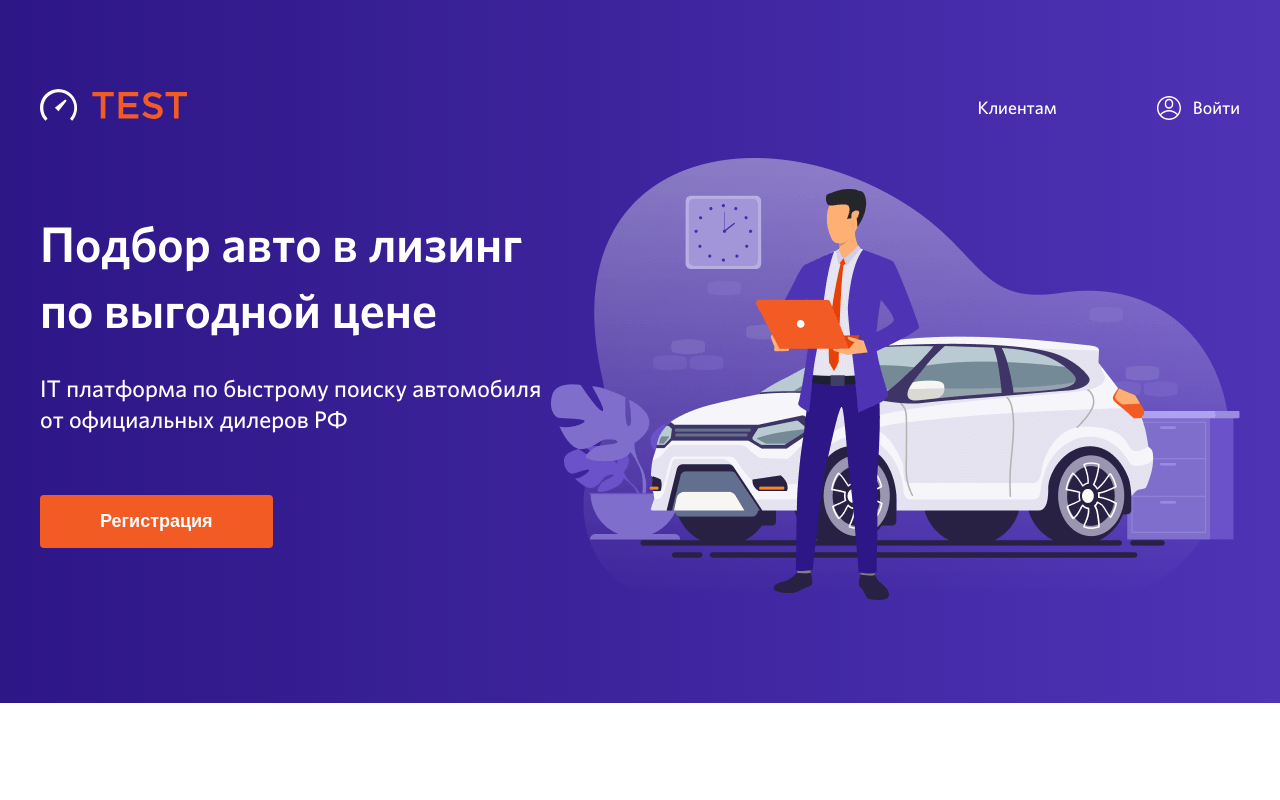
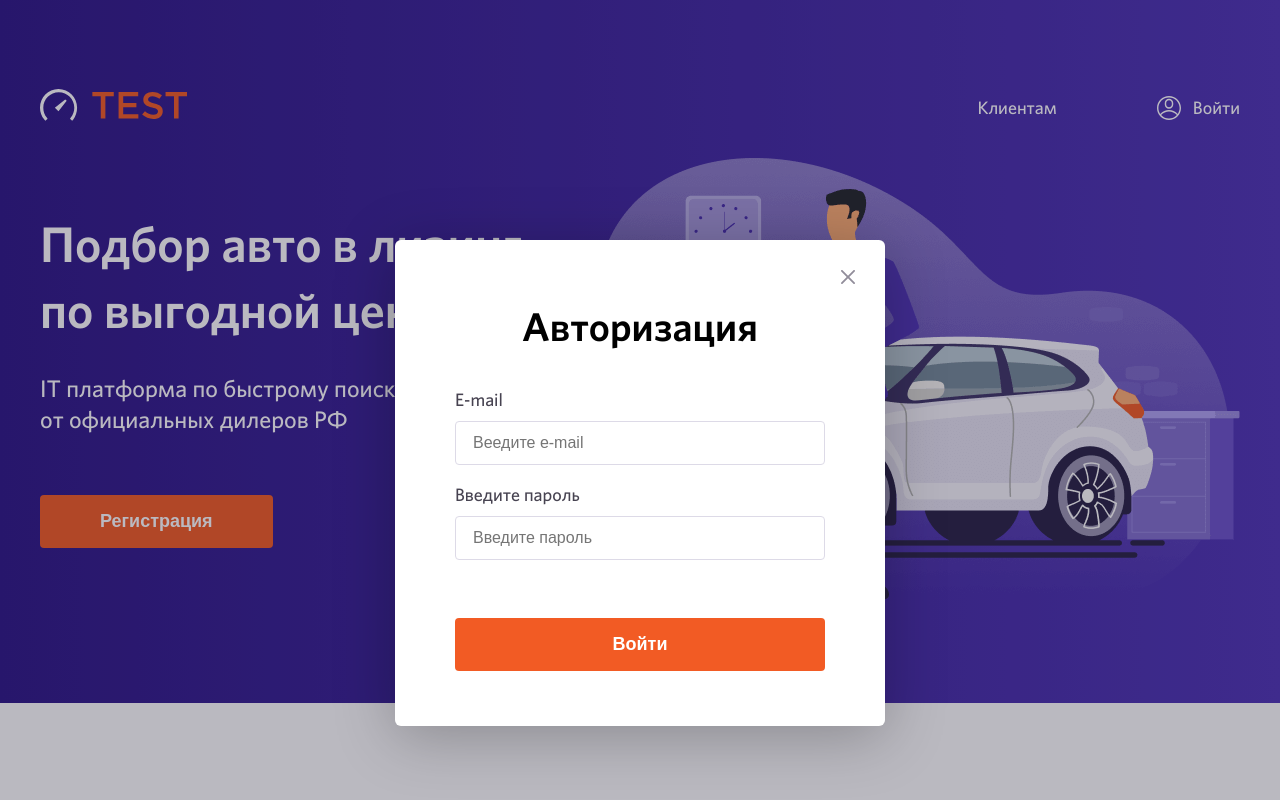
Before and after one commit to ok-webdev/mediaworks-test-task, a plain HTML site: page index.html in a window 1280 px wide. Both pictures are taken after a click on the link "Войти". Shown: the top 800 px of the page. Drawn offline with Linux system fonts and the light colour scheme.

Commit message:
add modal

```diff
--- a/index.html
+++ b/index.html
@@ -40,6 +40,7 @@
           </div>
           <!-- /.hero__usp -->
           <img
+            class="hero__image"
             src="assets/images/hero-image.png"
             alt="Продавец и автомобиль на фоне"
           />
@@ -110,7 +111,11 @@
                   отправки документов.
                 </p>
               </div>
-              <img src="assets/images/chat-image.svg" alt="Человек в окружении сообщений" class="advantages__image" />
+              <img
+                src="assets/images/chat-image.svg"
+                alt="Человек в окружении сообщений"
+                class="advantages__image"
+              />
             </div>
             <!-- /.advantages__card -->
           </div>
@@ -124,8 +129,10 @@
     <section class="register">
       <div class="container">
         <div class="register__content">
-          <h2 class="title title_h2 title_light">
-            Регистрируйся и получай <br> актуальные запросы на автомобили <br> от заинтересованных клиентов
+          <h2 class="title title_h2 title_h2_smaller title_light">
+            Регистрируйся и получай <br />
+            актуальные запросы на автомобили <br />
+            от заинтересованных клиентов
           </h2>
           <button class="btn btn_margin">Регистрация</button>
         </div>
@@ -134,5 +141,36 @@
       <!-- /.container -->
     </section>
     <!-- /.register -->
+    <div class="backdrop"></div>
+    <!-- /.backdrop -->
+    <div class="modal">
+      <h2 class="title title_h2 title_center">Авторизация</h2>
+      <form class="modal__form">
+        <label for="email" class="modal__form-label">E-mail</label>
+        <input
+          type="email"
+          class="modal__form-input"
+          id="email"
+          name="email"
+          placeholder="Веедите e-mail"
+          required
+        />
+        <label for="password" class="modal__form-label">Введите пароль</label>
+        <input
+          type="text"
+          class="modal__form-input"
+          id="password"
+          name="password"
+          placeholder="Введите пароль"
+          required
+        />
+        <button class="btn btn_margin">Войти</button>
+      </form>
+      <button class="modal__close">
+        <img src="assets/icons/icon-close.svg" alt="close">
+      </button>
+    </div>
+    <!-- /.modal -->
+    <script src="js/script.js"></script>
   </body>
 </html>
--- /dev/null
+++ b/js/script.js
@@ -0,0 +1,26 @@
+const modal = document.querySelector('.modal');
+const backdrop = document.querySelector('.backdrop');
+const closeModal = document.querySelector('.modal__close');
+const modalForm = document.querySelector('.modal__form');
+const account = document.querySelector('#account');
+
+function toggleBackdrop() {
+  backdrop.classList.toggle('visible');
+}
+
+function hideModal() {
+  modal.classList.remove('visible')
+  toggleBackdrop();
+}
+
+function showModal () {
+  modal.classList.add('visible');
+  toggleBackdrop();
+}
+
+account.addEventListener('click', showModal);
+closeModal.addEventListener('click', hideModal);
+modalForm.addEventListener('submit', event => {
+  event.preventDefault();
+  hideModal();
+})
--- /dev/null
+++ b/sass/blocks/_backdrop.scss
@@ -0,0 +1,16 @@
+.backdrop {
+  position: fixed;
+  width: 100%;
+  height: 100vh;
+  top: 0;
+  left: 0;
+  background: rgba(28, 24, 47, 0.3);
+  z-index: 10;
+  pointer-events: nonel;
+  display: none;
+}
+
+.backdrop.visible{
+  display: block;
+  pointer-events: all;
+}
--- a/sass/blocks/_btn.scss
+++ b/sass/blocks/_btn.scss
@@ -8,7 +8,11 @@
   color: #FFFFFF;
   outline: transparent;
   cursor: pointer;
+  transition: background .3s;
   &_margin{
     margin-top: 40px;
   }
+  &:hover{
+    background: #e9480e;
+  }
 }
--- /dev/null
+++ b/sass/blocks/_modal.scss
@@ -0,0 +1,47 @@
+.modal {
+    position: fixed;
+    top: 30vh;
+    left: 50%;
+    transform: translateX(-50%);
+    z-index: 100;
+    background: #FFFFFF;
+    width: 490px;
+    padding: 60px 60px 55px 60px;
+    box-shadow: 0px 10px 60px rgba(0, 0, 0, 0.25);
+    border-radius: 6px;
+    display: none;
+    &__form {
+        display: flex;
+        flex-direction: column;
+        margin-top: 35px;
+
+        &-label {
+            font-size: 18px;
+            font-weight: 350;
+            color: #474351;
+            margin-bottom: 10px;
+        }
+
+        &-input {
+            font-size: 1rem;
+            font-weight: 325;
+            border: 1px solid #DDDAE7;
+            border-radius: 4px;
+            padding: 12px 17px;
+            margin-bottom: 18px;
+        }
+    }
+    &__close{
+        position: absolute;
+        top: 1rem;
+        right: 1rem;
+        background: transparent;
+        border: none;
+        outline: transparent;
+        cursor: pointer;
+    }
+}
+
+.modal.visible{
+    display: block;
+}
--- a/sass/blocks/_register.scss
+++ b/sass/blocks/_register.scss
@@ -1,5 +1,5 @@
 .register__content {
-    background: url('../assets/images/reg-bg.png') right/53% no-repeat,
+    background: url('../assets/images/reg-bg.png') right/63% no-repeat,
         linear-gradient(90deg, #2D1686 0%, #4E33B5 100%);
     border-radius: 10px;
     padding: 70px;
--- a/sass/blocks/_title.scss
+++ b/sass/blocks/_title.scss
@@ -6,6 +6,9 @@
   }
   &_h2{
     font-size: 2.5rem;
+    &_smaller{
+      font-size: 2.125rem;
+    }
   }
   &_h3{
     font-family: 'Segoe UI', sans-serif;
@@ -18,4 +21,7 @@
   &_light{
     color: #FFFFFF;
   }
+  &_center{
+    text-align: center;
+  }
 }
--- a/sass/style.scss
+++ b/sass/style.scss
@@ -21,3 +21,5 @@ body {
 @import './blocks/header';
 @import './blocks/advantages';
 @import './blocks/_register';
+@import './blocks/_modal';
+@import './blocks/backdrop';
```
Also changed, not shown: assets/icons/icon-close.svg (added), css/style.min.css, 1 other file.
